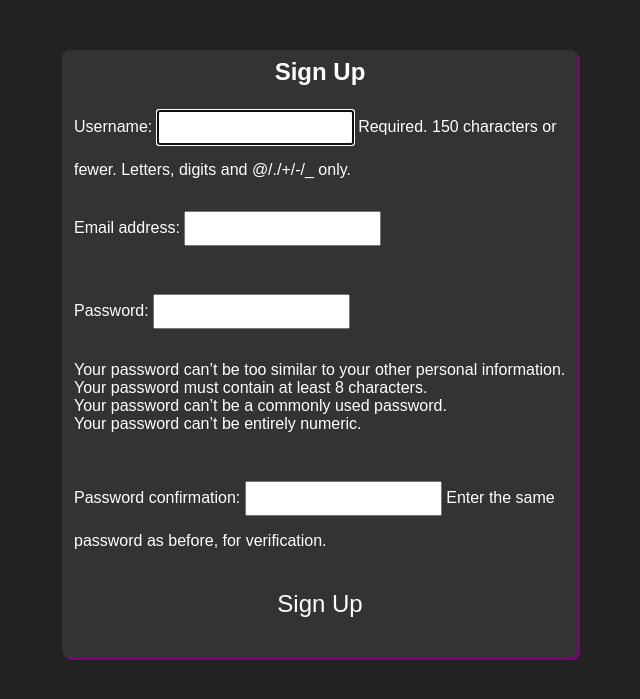
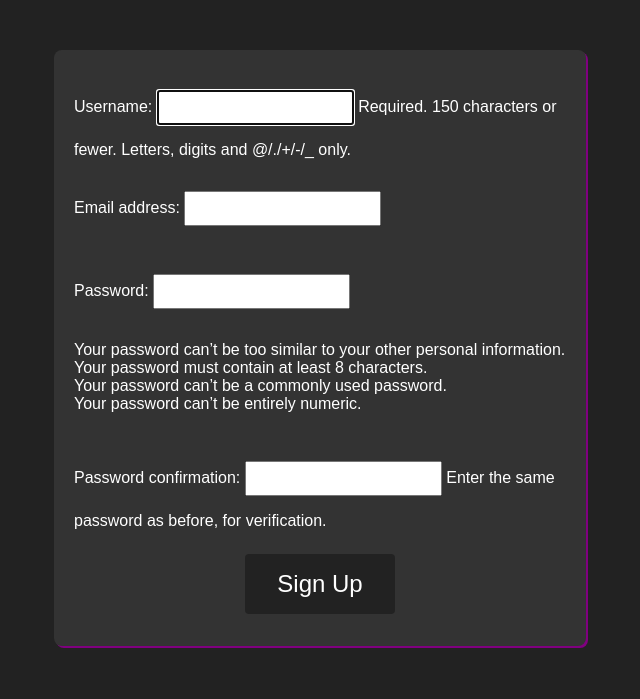
Before and after one commit to Pwikster/loremaster, a Django app: page /accounts/signup/ in a window 1280 px wide. Shown: the part 62-761 px from the top of the page, without its empty margins (320-960 px from the left). Run offline with Django 4.2, Linux system fonts and the light colour scheme.

Commit message:
Removed redundant title tags

```diff
--- a/loremaster_project/loremaster_project/static/css/style.css
+++ b/loremaster_project/loremaster_project/static/css/style.css
@@ -74,7 +74,7 @@ body {
     flex-direction: column;
     justify-content: center;
     align-items: center;
-    padding: 8px;
+    padding: 16px;
 
     max-width: 500px;
     margin: 50px auto;
@@ -103,7 +103,7 @@ form button {
     padding: 1.0rem 2rem;
     font-size: 1.5rem;
     border-radius: 4px;
-    background-color: #333;
+    background-color: #222;
     transition: background-color 0.3s;
 
     border: none;
--- a/loremaster_project/templates/registration/login.html
+++ b/loremaster_project/templates/registration/login.html
@@ -2,7 +2,6 @@
 
 {% block content %}
 <div class="form">
-    <h2>Log In</h2>
     <form method="post">
         {% csrf_token %}
         {{ form.as_p }}
--- a/loremaster_project/templates/registration/signup.html
+++ b/loremaster_project/templates/registration/signup.html
@@ -2,7 +2,6 @@
 
 {% block content %}
 <div class="form">
-    <h2>Sign Up</h2>
     <form method="post">
         {% csrf_token %}
         {{ form.as_p }}
```
